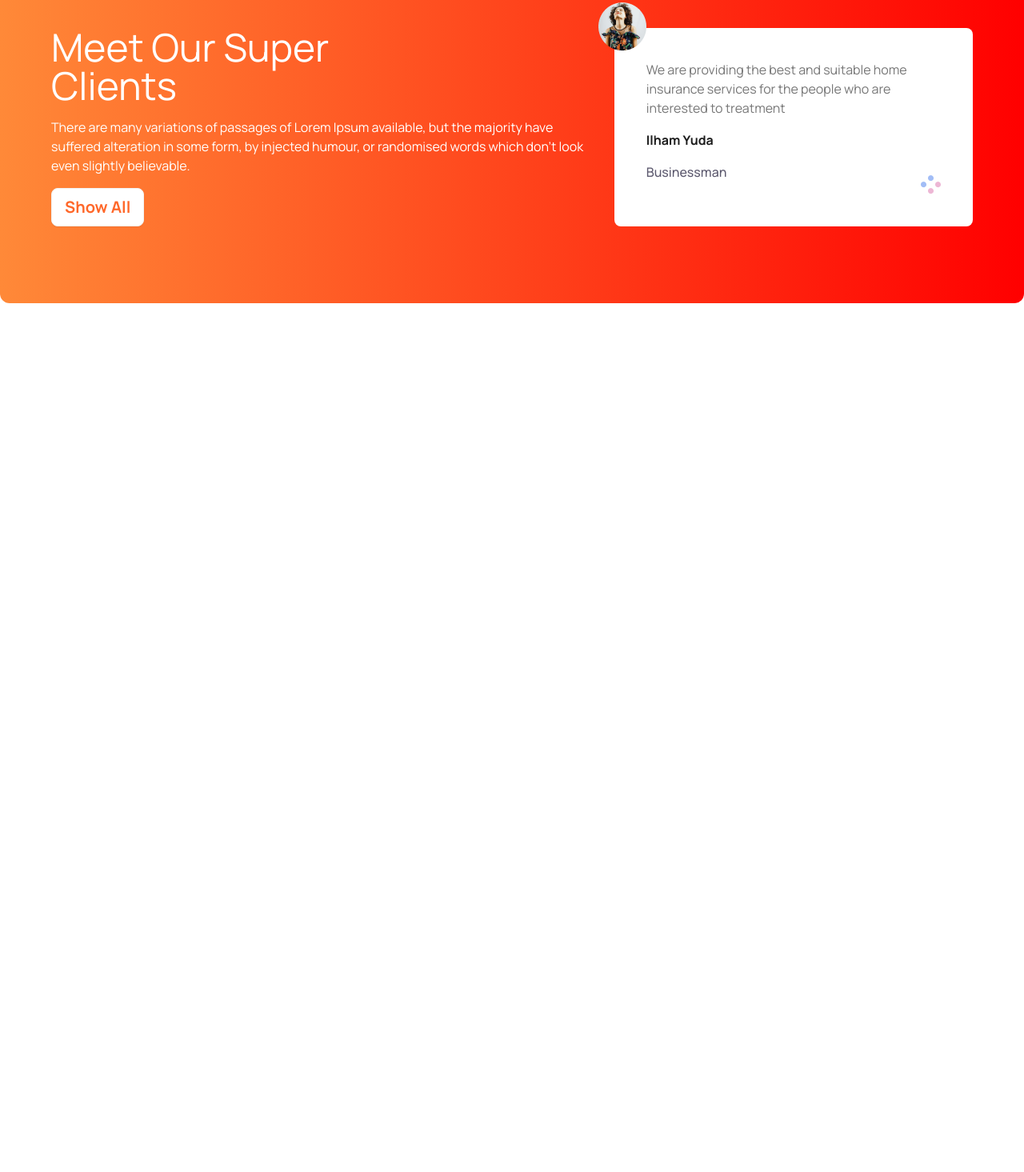
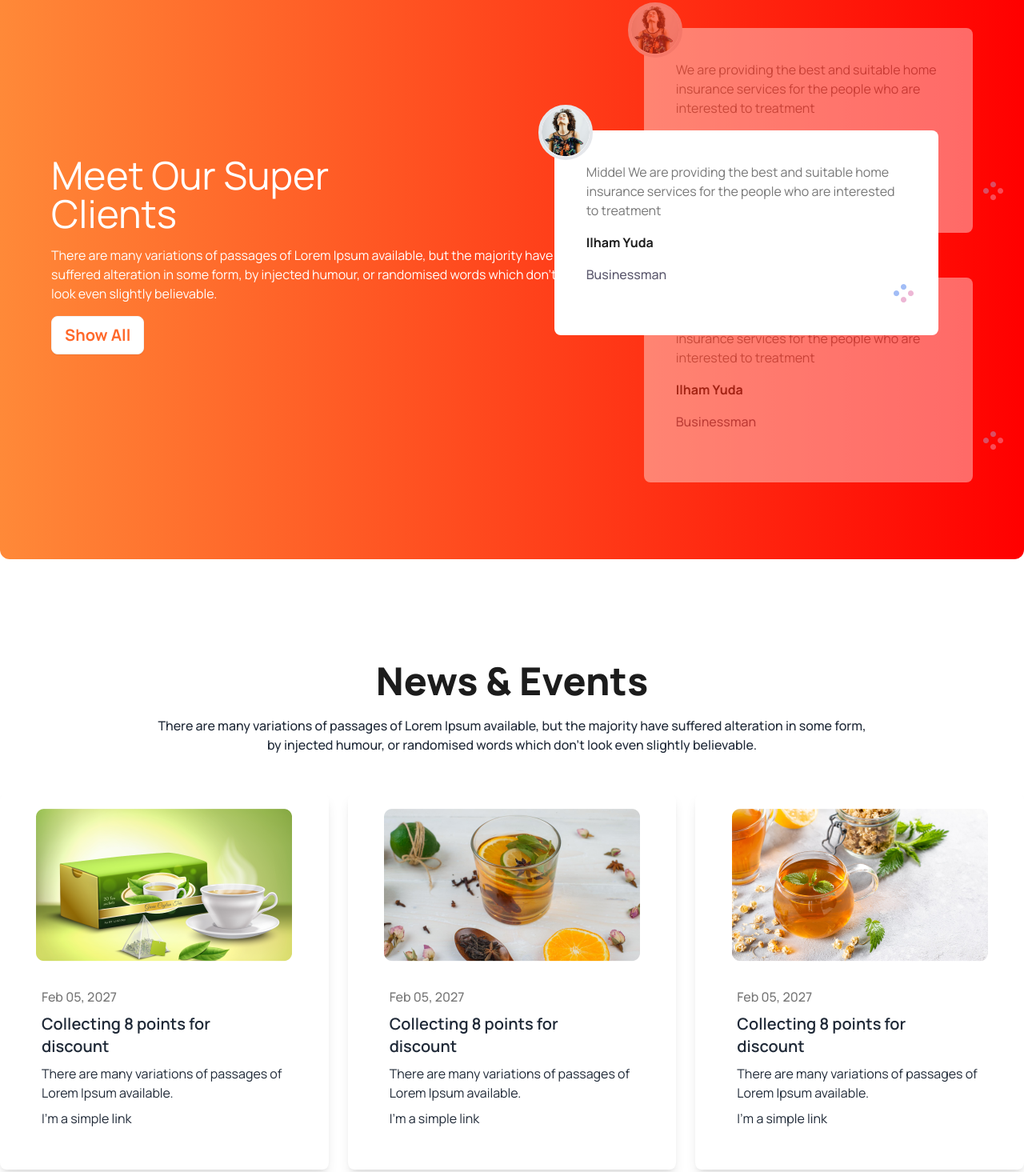
Before and after one commit to sudoHelal/tea-house-with-daisyUI, a plain HTML site: page index.html in a window 1280 px wide. Shown: the part 1968-3433 px from the top of the page at 80% size. Before the commit the page ends 2475 px from the top, so only its background shows below. Drawn offline with nearby package versions, Linux system fonts and the light colour scheme.

Commit message:
added News & events section

```diff
--- a/index.html
+++ b/index.html
@@ -205,31 +205,144 @@
       <!-- Great tea, Freshly section end -->
 
       <!-- Supper client section start -->
-      <section class="my-32 px-16 py-24 rounded-xl bg-gradient-to-r from-[#FF8938] to-[#FF0000]">
+      <section
+        class="my-32 px-16 py-24 rounded-xl bg-gradient-to-r from-[#FF8938] to-[#FF0000]"
+      >
         <div class="flex flex-col lg:flex-row lg:gap-9 gap-12">
-          <div class="space-y-4 text-white" >
-            <h3 class="text-5xl">Meet Our Super <br> Clients</h3>
-            <p>
+          <div class="space-y-4 text-white flex justify-center items-center">
+            <div class="space-y-4">
+              <h3 class="text-5xl">
+                Meet Our Super <br />
+                Clients
+              </h3>
+              <p class="mr-14">
                 There are many variations of passages of Lorem Ipsum available,
                 but the majority have suffered alteration in some form, by
                 injected humour, or randomised words which don't look even
                 slightly believable.
               </p>
-            <button class="btn bg-white text-[#FF682A] text-xl font-bold">Show All</button>
+              <button class="btn bg-white text-[#FF682A] text-xl font-bold">
+                Show All
+              </button>
             </div>
-          <div class="p-10 bg-white rounded-lg relative">
-            <img src="images/client.png" class="absolute -left-5 -top-8" alt="">
+          </div>
+          <div class="relative">
+            <!-- review - 1 -->
+            <div class="p-10 bg-white rounded-lg relative opacity-40 z-10">
+              <img
+                src="images/client.png"
+                class="absolute -left-5 -top-8 border-4 rounded-full bg-white"
+                alt=""
+              />
               <div class="space-y-4">
-            <p class="text-[#777777]">We are providing the best and suitable home insurance services for the people who are interested to treatment</p>
+                <p class="text-[#777777]">
+                  We are providing the best and suitable home insurance services
+                  for the people who are interested to treatment
+                </p>
 
                 <h4 class="text-base font-bold text-[#1C1C1C]">Ilham Yuda</h4>
                 <p class="text-base font-medium text-[#5D5A6F]">Businessman</p>
               </div>
-            <img src="images/circles.png" class="absolute bottom-10 right-10" alt="">
+
+              <img src="images/circles.png" class="translate-x-96" alt="" />
+            </div>
+            <!-- review - 2 -->
+            <div
+              class="p-10 bg-white rounded-lg absolute top-32 z-20 lg:-left-28 w-[480px]"
+            >
+              <img
+                src="images/client.png"
+                class="absolute -left-5 -top-8 border-4 rounded-full bg-white"
+                alt=""
+              />
+              <div class="space-y-4">
+                <p class="text-[#777777]">
+                  Middel We are providing the best and suitable home insurance
+                  services for the people who are interested to treatment
+                </p>
+
+                <h4 class="text-base font-bold text-[#1C1C1C]">Ilham Yuda</h4>
+                <p class="text-base font-medium text-[#5D5A6F]">Businessman</p>
+              </div>
+              <img src="images/circles.png" class="translate-x-96" alt="" />
+            </div>
+            <!-- review - 3 -->
+            <div
+              class="p-10 bg-white rounded-lg relative opacity-40 mt-14 z-10"
+            >
+              <img
+                src="images/client.png"
+                class="absolute -left-5 -top-8 border-4 rounded-full bg-white"
+                alt=""
+              />
+              <div class="space-y-4">
+                <p class="text-[#777777]">
+                  We are providing the best and suitable home insurance services
+                  for the people who are interested to treatment
+                </p>
+
+                <h4 class="text-base font-bold text-[#1C1C1C]">Ilham Yuda</h4>
+                <p class="text-base font-medium text-[#5D5A6F]">Businessman</p>
+              </div>
+              <!-- <img src="images/circles.png" class="absolute bottom-10 right-10" alt=""> -->
+              <img src="images/circles.png" class="translate-x-96" alt="" />
+            </div>
           </div>
         </div>
       </section>
       <!-- Supper client section  end -->
+
+      <!-- News & event section start -->
+      <section class="my-24">
+        <h3 class="text-5xl font-extrabold text-[#1C1C1C] text-center">
+          News & Events
+        </h3>
+        <p class="text-base font-medium text-[#777777 mt-5 max-w-4xl	mx-auto text-center">
+          There are many variations of passages of Lorem Ipsum available, but
+          the majority have suffered alteration in some form, by injected
+          humour, or randomised words which don't look even slightly believable.
+        </p>
+
+        <div class="grid grid-cols-1 md:grid-cols-2 lg:grid-cols-3 gap-6 mt-12">
+          <!-- News and event cards 1 -->
+          <div class="card bg-base-100 shadow-lg p-5 rounded-lg">
+            <figure><img src="images/news-1.png" alt="Shoes" /></figure>
+            <div class="card-body">
+              <p class="text-base font-medium text-[#777777]">Feb 05, 2027</p>
+              <h2 class="card-title">Collecting 8 points for <br> discount</h2>
+              <p>There are many variations of passages of Lorem Ipsum available.</p>
+              <div class="">
+                <a class="link link-hover">I'm a simple link</a>
+              </div>
+            </div>
+          </div>
+          <!-- News and event cards 2 -->
+          <div class="card bg-base-100 shadow-lg p-5 rounded-lg">
+            <figure><img src="images/news-2.png" alt="Shoes" /></figure>
+            <div class="card-body">
+              <p class="text-base font-medium text-[#777777]">Feb 05, 2027</p>
+              <h2 class="card-title">Collecting 8 points for <br> discount</h2>
+              <p>There are many variations of passages of Lorem Ipsum available.</p>
+              <div class="">
+                <a class="link link-hover">I'm a simple link</a>
+              </div>
+            </div>
+          </div>
+          <!-- News and event cards 3 -->
+          <div class="card bg-base-100 shadow-lg p-5 rounded-lg">
+            <figure><img src="images/news-3.png" alt="Shoes" /></figure>
+            <div class="card-body">
+              <p class="text-base font-medium text-[#777777]">Feb 05, 2027</p>
+              <h2 class="card-title">Collecting 8 points for <br> discount</h2>
+              <p>There are many variations of passages of Lorem Ipsum available.</p>
+              <div class="">
+                <a class="link link-hover">I'm a simple link</a>
+              </div>
+            </div>
+          </div>
+        </div>
+      </section>
+      <!-- News & event section end -->
     </main>
   </body>
 </html>
```
Lines whose indentation alone changed are shown as unchanged.
